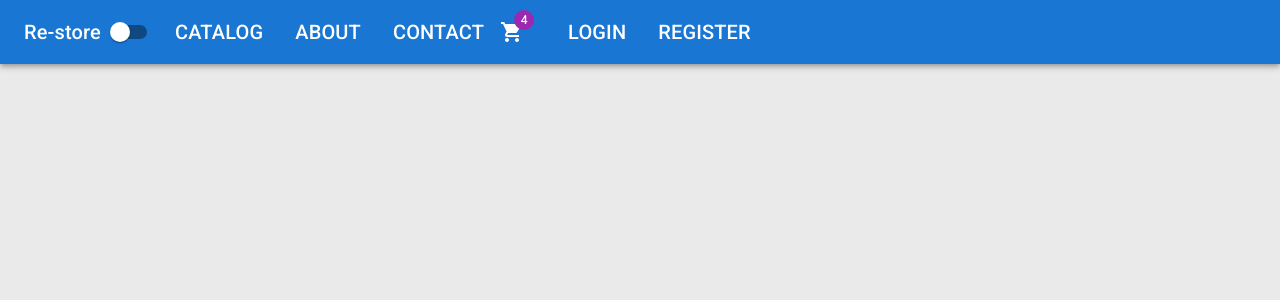
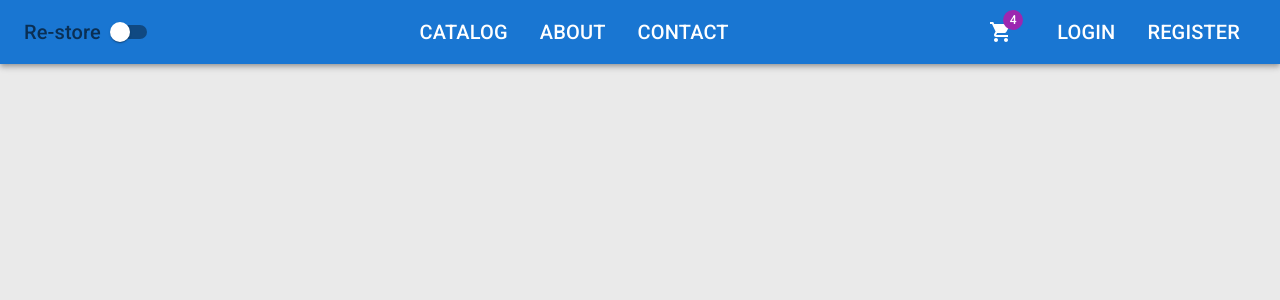
Before and after one commit to Petersonwei/e-commerce-store, a React app in the folder client/: page / in a window 1280 px wide. Shown: the top 300 px of the page. Built offline with nearby package versions, Linux system fonts and the light colour scheme; the HTML template or start-up script is replaced by a standard one.

Commit message:
add axios on the produc details

```diff
--- a/client/package.json
+++ b/client/package.json
@@ -16,6 +16,7 @@
     "@fontsource/roboto": "^5.1.0",
     "@mui/icons-material": "^6.1.6",
     "@mui/material": "^6.1.6",
+    "axios": "^1.7.7",
     "react": "^18.3.1",
     "react-dom": "^18.3.1",
     "react-router-dom": "^6.28.0"
--- a/client/src/app/layout/Header.tsx
+++ b/client/src/app/layout/Header.tsx
@@ -1,5 +1,5 @@
 import { ShoppingCart } from "@mui/icons-material";
-import { AppBar, Badge, IconButton, List, ListItem, Switch, Toolbar, Typography } from "@mui/material";
+import { AppBar, Badge, Box, IconButton, List, ListItem, Switch, Toolbar, Typography } from "@mui/material";
 import { NavLink } from "react-router-dom";
 
 const midLinks = [
@@ -13,6 +13,18 @@ const rightLinks = [
     { title: 'register', path: '/register' },
 ];
 
+const naviStyles = {
+    color: 'inherit',
+    textDecoration: 'none',
+    typography: 'h6',
+    '&:hover': {
+        color: 'grey.500'
+    },
+    '&.active': {
+        color: 'text.secondary'
+    }
+}
+
 interface Props {
     darkMode: boolean;
     handleThemeChange: () => void;
@@ -21,27 +33,31 @@ interface Props {
 export default function Header({ darkMode, handleThemeChange }: Props) {
     return (
         <AppBar position="static" sx={{ mb: 4 }}>
-            <Toolbar>
+            <Toolbar sx={{display:'flex', justifyContent: 'space-between', alignItems: 'center'}}>
+                <Box display='flex' alignItems='center'>
                     <Typography variant="h6" component={NavLink}
                         to="/"
-                    sx={{color: 'inherit', textDecoration: 'none'}}
+                        sx={naviStyles}
                     >
                         Re-store
                     </Typography>
                     <Switch checked={darkMode} onChange={handleThemeChange} />
+                </Box>
+                <Box display='flex' alignItems='center'>
                     <List sx={{ display: 'flex' }}>
                         {midLinks.map(({ title, path }) => (
                             <ListItem
                                 component={NavLink}
                                 to={path}
                                 key={path}
-                            sx={{ color: 'inherit', typography: 'h6' }}
+                                sx={naviStyles}
                             >
                                 {title.toUpperCase()}
                             </ListItem>
                         ))}
                     </List>
-
+                </Box>
+                <Box display='flex' alignItems='center'>
                     <IconButton size='large' edge='start' color="inherit" sx={{mr: 2}}>
                         <Badge badgeContent='4' color="secondary">
                             <ShoppingCart>
@@ -49,19 +65,20 @@ export default function Header({ darkMode, handleThemeChange }: Props) {
                             </ShoppingCart>
                         </Badge>
                     </IconButton>
-
                     <List sx={{ display: 'flex' }}>
                         {rightLinks.map(({ title, path }) => (
                             <ListItem
                                 component={NavLink}
                                 to={path}
                                 key={path}
-                            sx={{ color: 'inherit', typography: 'h6' }}
+                                sx={naviStyles}
                             >
                                 {title.toUpperCase()}
                             </ListItem>
                         ))}
                     </List>
+                </Box>
+
             </Toolbar>
         </AppBar>
     );
--- a/client/src/features/catalog/ProductCard.tsx
+++ b/client/src/features/catalog/ProductCard.tsx
@@ -1,5 +1,6 @@
 import { Avatar, Button, Card, CardActions, CardContent, CardHeader, CardMedia, Typography } from "@mui/material";
 import { Product } from "../../app/models/product";
+import { Link } from "react-router-dom";
 
 interface Props {
     product: Product;
@@ -44,7 +45,7 @@ export default function ProductCard({product}: Props) {
             </CardContent>
             <CardActions>
                 <Button size="small">Add to cart</Button>
-                <Button size="small">View</Button>
+                <Button component={Link} to={`/catalog/${product.id}`} size="small">View</Button>
             </CardActions>
             </Card>
     )
--- a/client/src/features/catalog/ProductDetails.tsx
+++ b/client/src/features/catalog/ProductDetails.tsx
@@ -1,9 +1,28 @@
 import { Typography } from "@mui/material";
+import axios from "axios";
+import { useEffect, useState } from "react";
+import { useParams } from "react-router-dom";
+import { Product } from "../../app/models/product";
 
 export default function ProductDetails() {
+    const {id} = useParams<{id: string}>();
+    const [product, setProduct] = useState<Product | null>(null);
+    const [loading, setloading] = useState(true);
+
+    useEffect(() => {
+        axios.get(`http://localhost:5000/api/products/${id}`)
+            .then(response => setProduct(response.data))
+            .catch(error => console.log(error))
+            .finally(() => setloading(false));
+    }, [id])  // id is the dependency here that will trigger the effect to re-run every time it changes
+
+    if (loading) return <h3>Loading...</h3>
+
+    if (!product) return <h3>Product not found</h3>
+
     return (
     <Typography variant="h2">
-        Product Details
+        {product.name}
     </Typography>
     )
 }
```
Also changed, not shown: 11 other files (tests, documents, lock files or other folders). Lines whose indentation alone changed are shown as unchanged.
